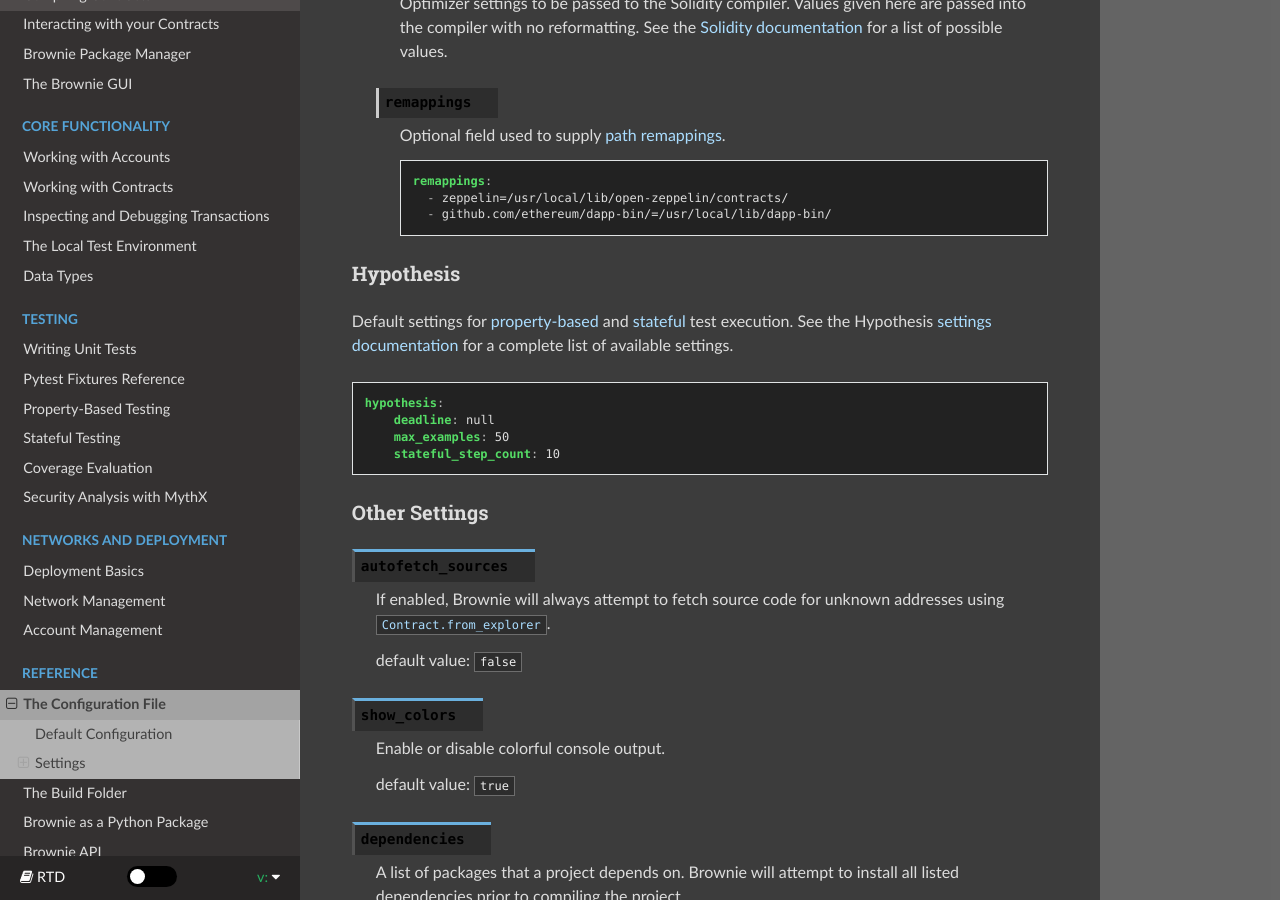
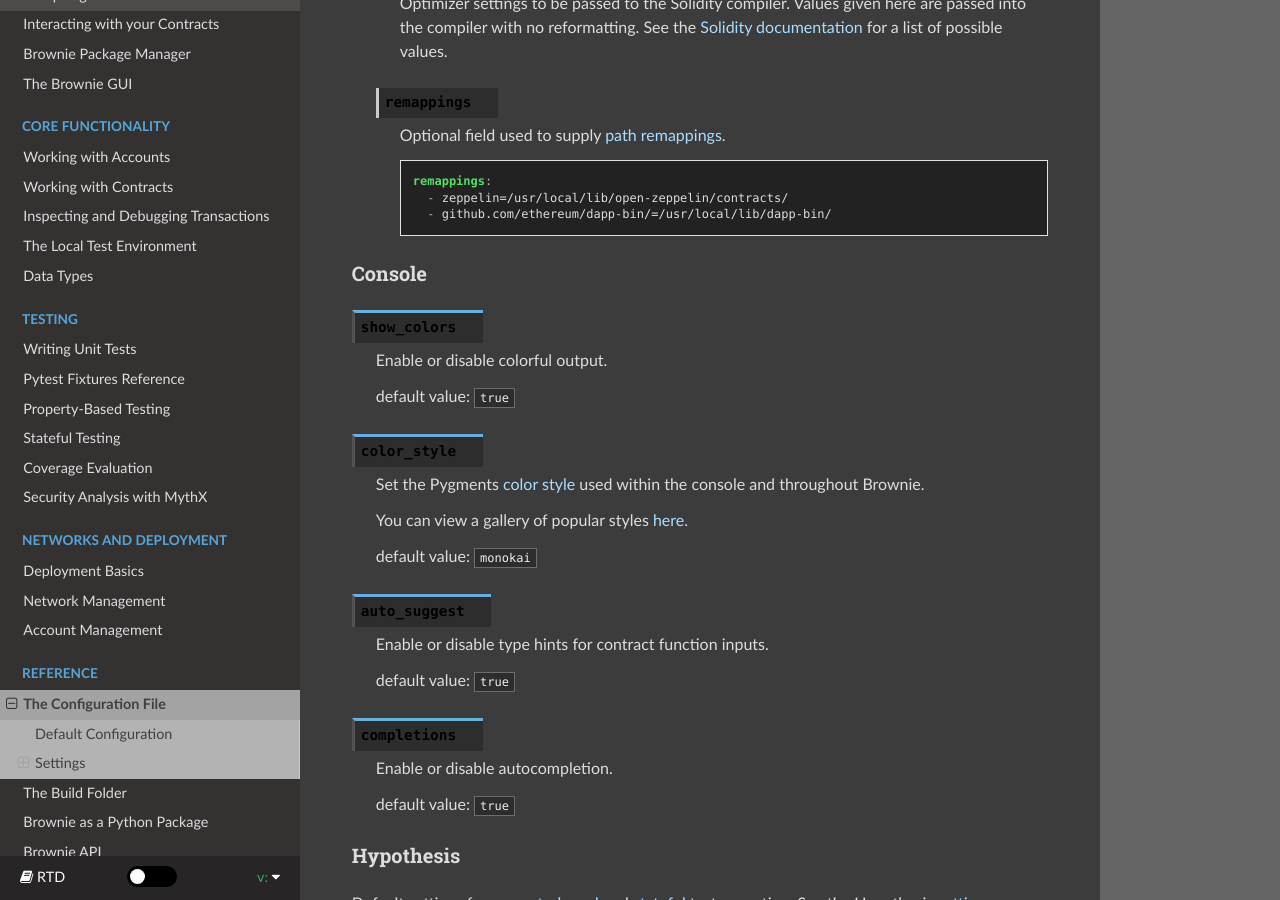
Before and after one commit to eth-brownie/brownie, a Sphinx documentation site: the page built from docs/config.rst, in a window 1280 px wide and 900 px high, scrolled down 2168 px. Built offline with Sphinx 7.4.7 and the Read the Docs theme 2.0.0, drawn with Linux system fonts in a browser that asks for light colours.

Commit message:
docs: add new console fields to config documentation

```diff
--- a/docs/config.rst
+++ b/docs/config.rst
@@ -106,6 +106,35 @@ Compiler settings. See :ref:`compiler settings<compile_settings>` for more infor
               - zeppelin=/usr/local/lib/open-zeppelin/contracts/
               - github.com/ethereum/dapp-bin/=/usr/local/lib/dapp-bin/
 
+Console
+-------
+
+.. py:attribute:: show_colors
+
+    Enable or disable colorful output.
+
+    default value: ``true``
+
+.. py:attribute:: color_style
+
+    Set the Pygments `color style <https://pygments.org/docs/styles/#getting-a-list-of-available-styles>`_ used within the console and throughout Brownie.
+
+    You can view a gallery of popular styles `here <https://help.farbox.com/pygments.html>`_.
+
+    default value: ``monokai``
+
+.. py:attribute:: auto_suggest
+
+    Enable or disable type hints for contract function inputs.
+
+    default value: ``true``
+
+.. py:attribute:: completions
+
+    Enable or disable autocompletion.
+
+    default value: ``true``
+
 .. _config-hypothesis:
 
 Hypothesis
```
Also changed, not shown: other parts of docs/config.rst (+0 -6 lines).
